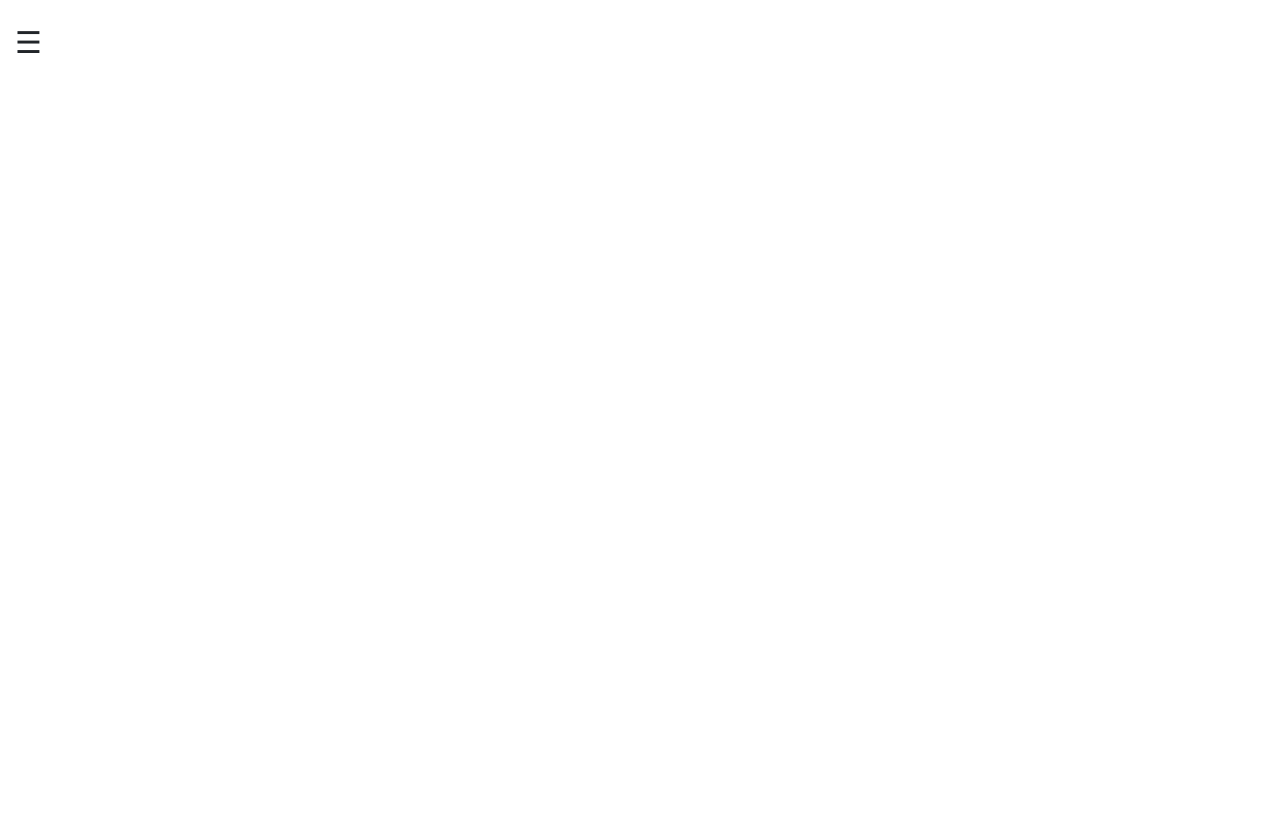
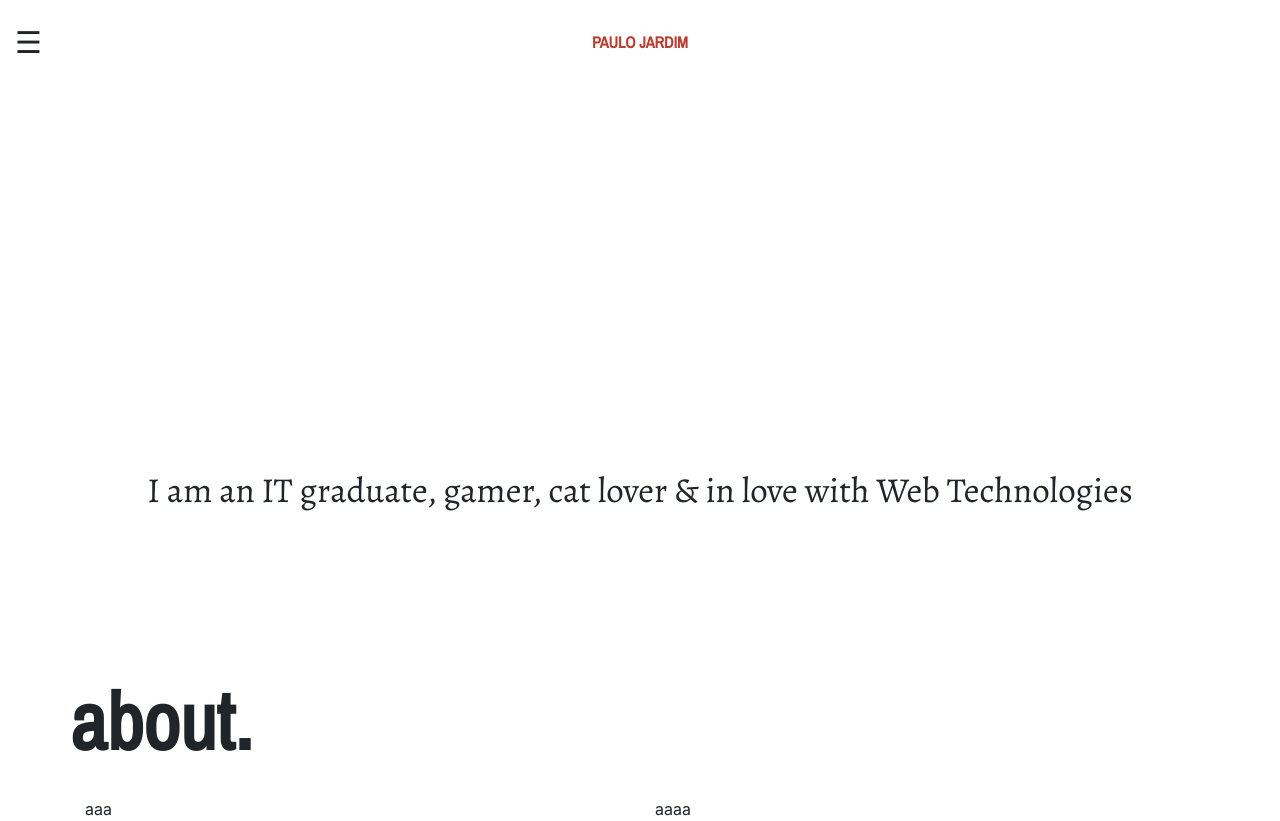
Before and after one commit to jpjardim/website, a plain HTML site: page index.html in a window 1280 px wide. Before the commit the page ends 800 px from the top, so only its background shows below. Drawn offline with nearby package versions, Linux system fonts and the light colour scheme.

Commit message:
Add files via upload

```diff
--- a/css/style.css
+++ b/css/style.css
@@ -1,5 +1,16 @@
-body {
 
+@media screen and (max-height: 450px) {
+    .overlay {overflow-y: auto;}
+    .overlay a {font-size: 20px}
+    .overlay .closebtn {
+        font-size: 40px;
+        top: 15px;
+        right: 35px;
+    }
+
+    #summary-div {
+
+    }
 }
 
 .overlay {
@@ -9,11 +20,10 @@ body {
     z-index: 1;
     top: 0;
     left: 0;
-    background-color: rgb(0,0,0);
-    background-color: rgba(0,0,0, 0.9);
+    background-color: #0a3d62;
     overflow-y: hidden;
     transition: 0.5s;
-    font-family: 'Montserrat', sans-serif;
+    font-family: 'Archivo Narrow', sans-serif;
 }
 
 .overlay-content {
@@ -22,7 +32,7 @@ body {
     width: 100%;
     text-align: center;
     margin-top: 30px;
-    font-family: 'Montserrat', sans-serif;
+    font-family: 'Archivo Narrow', sans-serif;
 }
 
 @media screen and (min-width: 800px) {
@@ -40,7 +50,7 @@ body {
     display: block;
     transition: 0.3s;
     position: relative;
-    font-family: 'Montserrat', sans-serif;
+    font-family: 'Archivo Narrow', sans-serif;
 }
 
 .overlay-content a:before {
@@ -56,7 +66,7 @@ body {
   transform: scaleX(0);
   -webkit-transition: all 0.5s ease-in-out 0s;
   transition: all 0.5s ease-in-out 0s;
-  font-family: 'Montserrat', sans-serif;
+  font-family: 'Archivo Narrow', sans-serif;
 }
 
 .overlay-content a:hover:before {
@@ -68,18 +78,33 @@ body {
     color: #f1f1f1;
 }
 
-@media screen and (max-height: 450px) {
-    .overlay {overflow-y: auto;}
-    .overlay a {font-size: 20px}
-    .overlay .closebtn {
-        font-size: 40px;
-        top: 15px;
-        right: 35px;
-    }
+.name-menu {
+  color: white;
+  font-family: 'Archivo Narrow', sans-serif;
+  font-weight: bold;
 }
 
-.name-menu {
-  color: white;
-  font-family: 'Montserrat', sans-serif;
+.name-main-page {
+  padding-top: 10px;
+  color: #c0392b;
+  font-family: 'Archivo Narrow', sans-serif;
   font-weight: bold;
 }
+
+#summary-main-page {
+  text-align: center;
+  font-size: 35px;
+  font-family: 'Alegreya', serif;
+  margin-top: 40%;
+}
+
+#section-about{
+  margin-top: 10%;
+}
+
+.section-name{
+  font-size: 80px;
+  font-family: 'Archivo Narrow', sans-serif;
+  font-weight: bold;
+  vertical-align: baseline;
+}
--- a/index.html
+++ b/index.html
@@ -9,7 +9,7 @@
   <meta name="viewport" content="width=device-width, initial-scale=1, shrink-to-fit=no">
 
   <link rel="stylesheet" href="https://maxcdn.bootstrapcdn.com/bootstrap/4.0.0/css/bootstrap.min.css" integrity="sha384-Gn5384xqQ1aoWXA+058RXPxPg6fy4IWvTNh0E263XmFcJlSAwiGgFAW/dAiS6JXm" crossorigin="anonymous">
-    <link href="https://fonts.googleapis.com/css?family=Domine|Montserrat" rel="stylesheet">
+  <link href="https://fonts.googleapis.com/css?family=Alegreya|Archivo+Narrow" rel="stylesheet">
   <link href="css/style.css" rel="stylesheet">
 </head>
 
@@ -19,13 +19,12 @@
     <!-- Full width menu -->
     <div id="myNav" class="overlay">
       <a href="javascript:void(0)" id="close-burger-icon" style="font-size:60px; cursor:pointer; padding-top: 0px;" onclick="closeNav();">&times; </a>
-            <!-- <a href="javascript:void(0)" class="closebtn" onclick="closeNav();">&times;</a> -->
       <div class="overlay-content">
         <div class="row">
           <div class="col align-self-center">
             <p class="name-menu">
               PAULO JARDIM
-                    <hr style="width: 30%; background-color: white;"/>
+              <hr style="width: 30%; background-color: white;" />
             </p>
           </div>
         </div>
@@ -38,11 +37,55 @@
     </div>
     <!-- Full width menu -->
 
+    <!-- Navigation row -->
+
+    <div class="row">
       <!-- Burger Menu -->
+      <div class="col-sm-1">
         <span style="font-size:30px; cursor:pointer;" id="burger-menu-icon" onclick="openNav()">&#9776; </span>
+      </div>
       <!-- Burger Menu -->
 
+      <!-- Name -->
+      <div class="col-sm-2 offset-sm-4 text-center">
+        <a href="#" style="text-decoration:none">
+          <p class="name-main-page">
+            PAULO JARDIM
+          </p>
+        </a>
+      </div>
+      <!-- Name -->
+    </div>
+    <!-- Navigation row -->
+
+    <!-- My description -->
+    <div class="row justify-content-md-center">
+      <div class="col-12 col-md-auto" id="summary-div">
+        <p id="summary-main-page">
+          I am an IT graduate, gamer, cat lover & in love with Web Technologies
+        </p>
+      </div>
+    </div>
+    <!-- My description -->
+</div>
+
     <!--  -->
+    <div class="container" id="section-about">
+      <div class="row" id="row-section-name">
+        <p class="section-name">
+          about.
+        </p>
+      </div>
+      <div class="row">
+        <div class="col-sm-6">
+          aaa
+        </div>
+        <div class="col-sm-6">
+          aaaa
+        </div>
+      </div>
+    </div>
+
 
     <!--  -->
 
```
Lines whose indentation alone changed are shown as unchanged.
